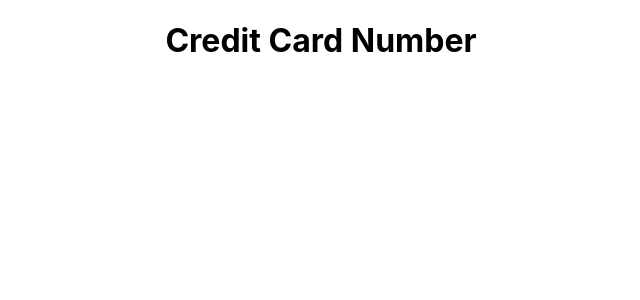
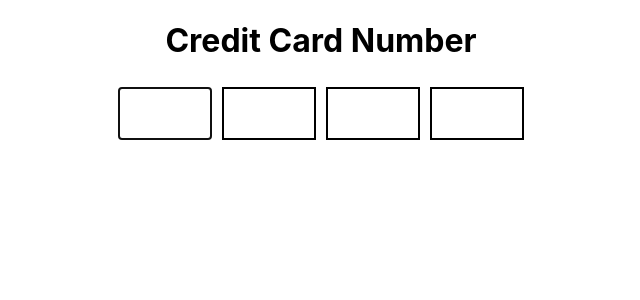
Before and after one commit to Ssrikanth4c/credit-card-app, a React (Create React App) app: page / in a window 1280 px wide. Shown: the top 300 px of the page, without its empty margins (319-959 px from the left). Built offline with nearby package versions, Linux system fonts and the light colour scheme.

Commit message:
UPDATE: input ele dynamically added

```diff
--- a/src/App.css
+++ b/src/App.css
@@ -1,3 +1,18 @@
 .App {
   text-align: center;
 }
+
+.boxContainer{
+  display: flex;
+  margin: auto;
+  justify-content: center;
+  max-width: 300px;
+}
+
+input{
+  margin:5px;
+  max-width: 20%;
+  padding: 10px 15px;
+  border: 2px solid black;
+  font-size:25px;
+}
--- a/src/App.js
+++ b/src/App.js
@@ -1,13 +1,31 @@
 import React from 'react';
 
+import InputBox from './components/inputBox'
 import './App.css';
 
-function App() {
-  return (
-    <div className="App">
-      <h1>Credit Card Number</h1>
-    </div>
-  );
+class App extends React.Component {
+  constructor(props){
+    super(props)
+    this.state={
+      cardNo: undefined
+    }
+  }
+  getCreditCardNum=(value)=>{
+    this.setState({
+      cardNo:value
+    })
+  }
+  render(){
+    return (
+      <div className="App">
+        <h1>Credit Card Number</h1>
+        <div className='boxContainer'>
+          <InputBox inputBoxCount={4} getCreditCardNum={this.getCreditCardNum}/>
+        </div>
+        <h3>{this.state.cardNo}</h3>
+      </div>
+    );
+  }
 }
 
 export default App;
--- a/src/index.css
+++ b/src/index.css
@@ -10,4 +10,5 @@
 code {
   font-family: source-code-pro, Menlo, Monaco, Consolas, 'Courier New',
     monospace;
+
 }
```
